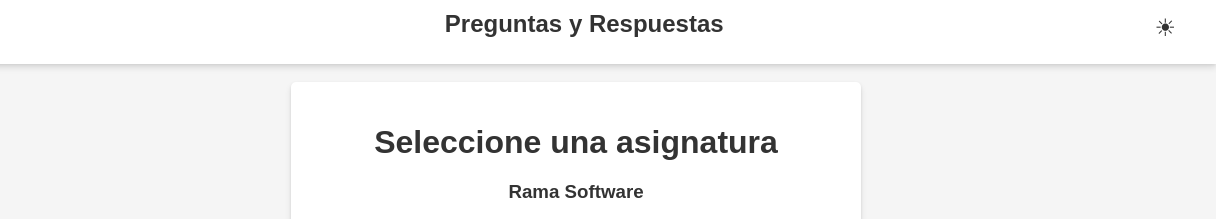
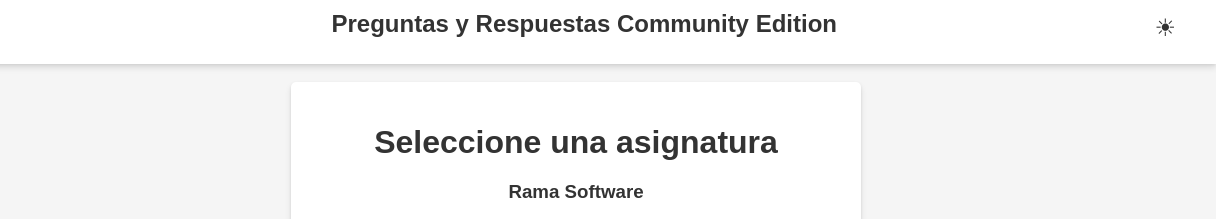
Before and after one commit to spb49-ua/preguntasTestCommunity, a plain HTML site: page index.html in a window 1280 px wide. Shown: the top 219 px of the page, 64-1280 px from the left. Drawn offline with nearby package versions, Linux system fonts and the light colour scheme.

Commit message:
Update title and add Community Edition badge

```diff
--- a/index.html
+++ b/index.html
@@ -3,7 +3,7 @@
   <head>
     <meta name="viewport" content="width=device-width, initial-scale=1.0, maximum-scale=1.0, user-scalable=no">
     <meta charset="UTF-8">
-    <title>Preguntas y Respuestas</title>
+    <title>Preguntas y Respuestas • Community Edition</title>
     <link rel="stylesheet" href="styles.css">
     <link href="prism.css" rel="stylesheet" />
     <link rel="stylesheet" href="https://cdnjs.cloudflare.com/ajax/libs/KaTeX/0.13.0/katex.min.css" crossorigin="anonymous">
@@ -19,7 +19,10 @@
         </svg>
       </a>
 
-    <h2 id="asignatura-nombre">Preguntas y Respuestas</h2>
+    <h2 id="asignatura-nombre">
+      <span class="title-main">Preguntas y Respuestas</span>
+      <span class="title-badge">Community Edition</span>
+    </h2>
     <button id="theme-toggle" class="light-mode">&#9728;</button>
   </header>
   <div id="main-container">
```
